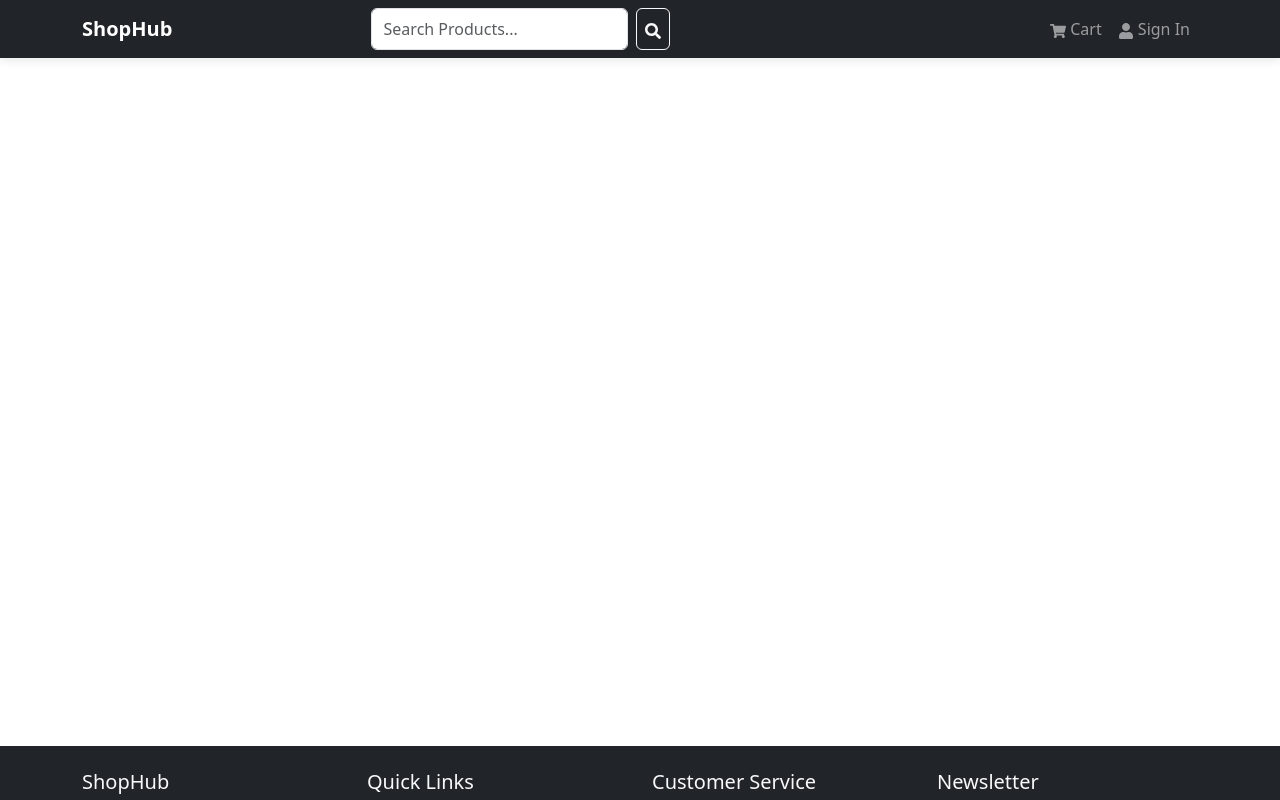
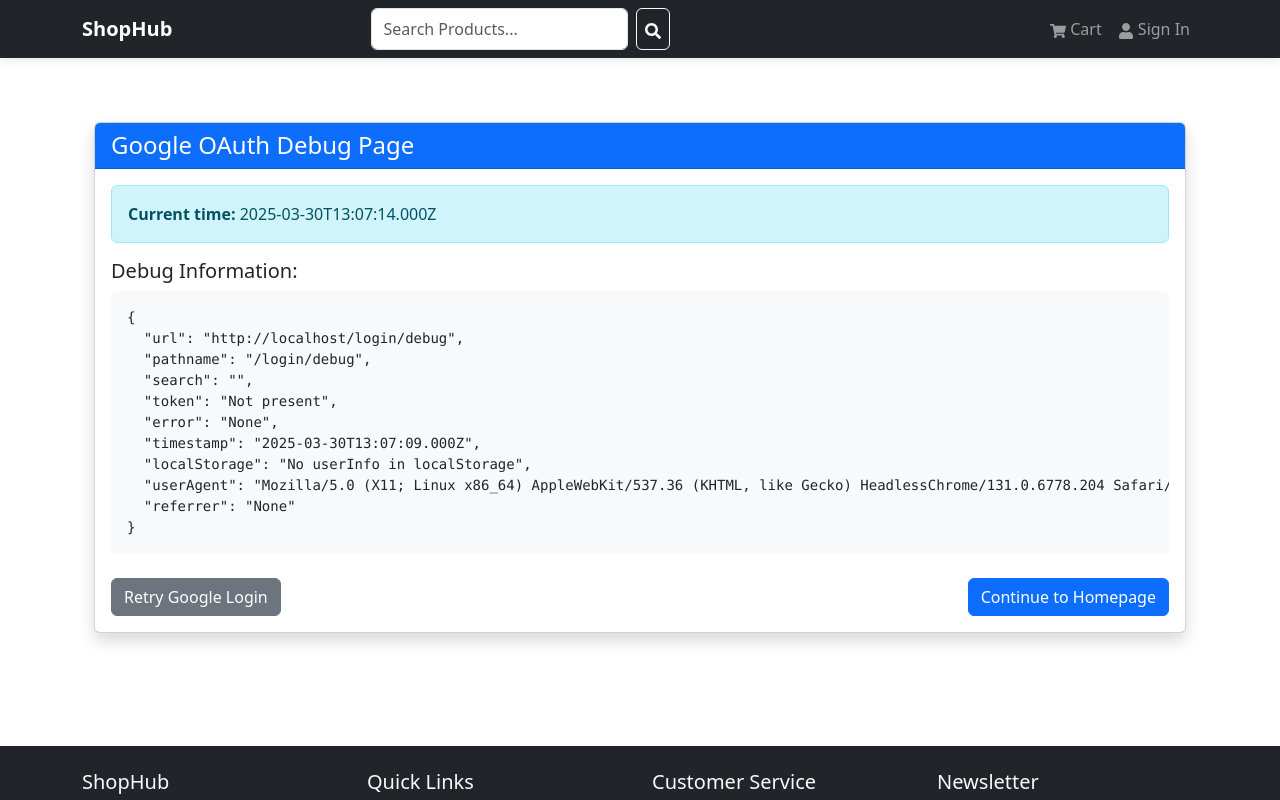
Before and after one commit to smakam/ecommerce-store-windsurf, a React (Create React App) app in the folder frontend/: page /login/debug in a window 1280 px wide. Shown: the top 800 px of the page. Built offline with nearby package versions, Linux system fonts and the light colour scheme; no server answers.

Commit message:
Add comprehensive debug page for Google OAuth redirect troubleshooting

```diff
--- a/frontend/src/App.js
+++ b/frontend/src/App.js
@@ -31,6 +31,7 @@ import VerifyEmailScreen from './screens/VerifyEmailScreen';
 import ForgotPasswordScreen from './screens/ForgotPasswordScreen';
 import ResetPasswordScreen from './screens/ResetPasswordScreen';
 import GoogleAuthCallback from './screens/GoogleAuthCallback';
+import GoogleAuthDebug from './screens/GoogleAuthDebug';
 
 function App() {
   return (
@@ -63,6 +64,7 @@ function App() {
             <Route path="/forgot-password" element={<ForgotPasswordScreen />} />
             <Route path="/reset-password/:token" element={<ResetPasswordScreen />} />
             <Route path="/login/success" element={<GoogleAuthCallback />} />
+            <Route path="/login/debug" element={<GoogleAuthDebug />} />
           </Routes>
         </Container>
       </main>
--- /dev/null
+++ b/frontend/src/screens/GoogleAuthDebug.js
@@ -0,0 +1,114 @@
+import React, { useEffect, useState } from 'react';
+import { Container, Card, Alert, Button } from 'react-bootstrap';
+import { useLocation, useNavigate } from 'react-router-dom';
+
+const GoogleAuthDebug = () => {
+  const [debugInfo, setDebugInfo] = useState({});
+  const [timestamp, setTimestamp] = useState(new Date().toISOString());
+  const location = useLocation();
+  const navigate = useNavigate();
+
+  useEffect(() => {
+    console.log('🔍 GoogleAuthDebug: Component mounted');
+    console.log('🔍 Current URL:', window.location.href);
+    console.log('🔍 Location object:', location);
+
+    // Get URL parameters
+    const params = new URLSearchParams(location.search);
+    const token = params.get('token');
+    const error = params.get('error');
+
+    // Get localStorage data
+    let storedUserInfo = null;
+    try {
+      const userInfoStr = localStorage.getItem('userInfo');
+      if (userInfoStr) {
+        storedUserInfo = JSON.parse(userInfoStr);
+      }
+    } catch (e) {
+      console.error('🔍 Error parsing localStorage userInfo:', e);
+    }
+
+    // Collect debug information
+    const info = {
+      url: window.location.href,
+      pathname: location.pathname,
+      search: location.search,
+      token: token ? `${token.substring(0, 20)}...` : 'Not present',
+      error: error || 'None',
+      timestamp: new Date().toISOString(),
+      localStorage: storedUserInfo ? {
+        ...storedUserInfo,
+        token: storedUserInfo.token ? `${storedUserInfo.token.substring(0, 20)}...` : 'None'
+      } : 'No userInfo in localStorage',
+      userAgent: navigator.userAgent,
+      referrer: document.referrer || 'None'
+    };
+
+    console.log('🔍 Debug information:', info);
+    setDebugInfo(info);
+
+    // Update timestamp every second
+    const interval = setInterval(() => {
+      setTimestamp(new Date().toISOString());
+    }, 1000);
+
+    return () => {
+      clearInterval(interval);
+      console.log('🔍 GoogleAuthDebug: Component unmounting');
+    };
+  }, [location]);
+
+  const handleContinue = () => {
+    // Store token if present
+    const params = new URLSearchParams(location.search);
+    const token = params.get('token');
+
+    if (token) {
+      console.log('🔍 Storing token from URL before continuing');
+      localStorage.setItem('userInfo', JSON.stringify({
+        token,
+        isAuthenticated: true,
+        loginTime: new Date().toISOString(),
+        source: 'google_oauth_debug'
+      }));
+    }
+
+    navigate('/');
+  };
+
+  const handleRetry = () => {
+    window.location.href = '/api/auth/google';
+  };
+
+  return (
+    <Container className="py-5">
+      <Card className="shadow">
+        <Card.Header className="bg-primary text-white">
+          <h4 className="mb-0">Google OAuth Debug Page</h4>
+        </Card.Header>
+        <Card.Body>
+          <Alert variant="info">
+            <strong>Current time:</strong> {timestamp}
+          </Alert>
+
+          <h5>Debug Information:</h5>
+          <pre className="bg-light p-3 rounded" style={{ maxHeight: '300px', overflow: 'auto' }}>
+            {JSON.stringify(debugInfo, null, 2)}
+          </pre>
+
+          <div className="d-flex justify-content-between mt-4">
+            <Button variant="secondary" onClick={handleRetry}>
+              Retry Google Login
+            </Button>
+            <Button variant="primary" onClick={handleContinue}>
+              Continue to Homepage
+            </Button>
+          </div>
+        </Card.Body>
+      </Card>
+    </Container>
+  );
+};
+
+export default GoogleAuthDebug;
```
Also changed, not shown: 1 other file (tests, documents, lock files or other folders).
